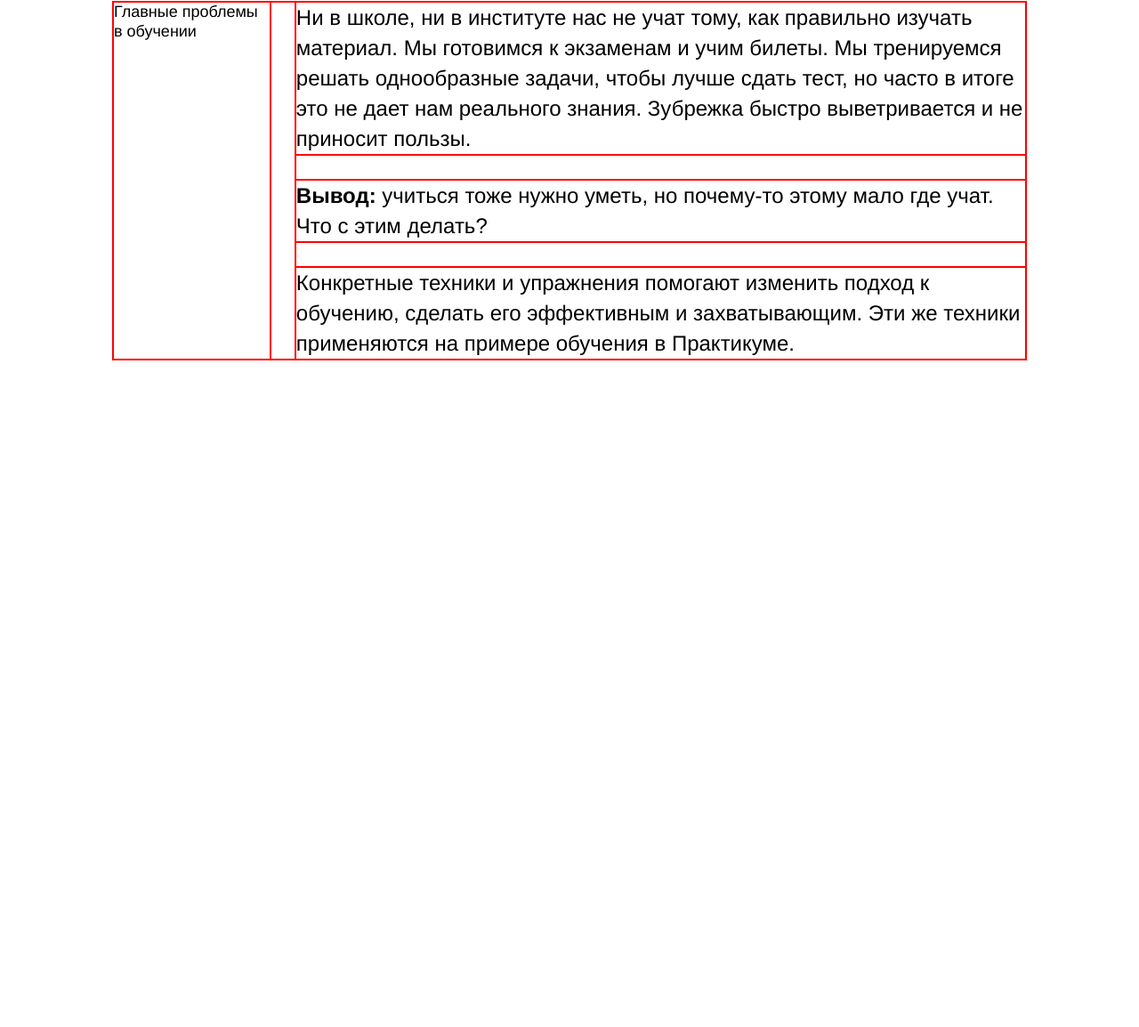
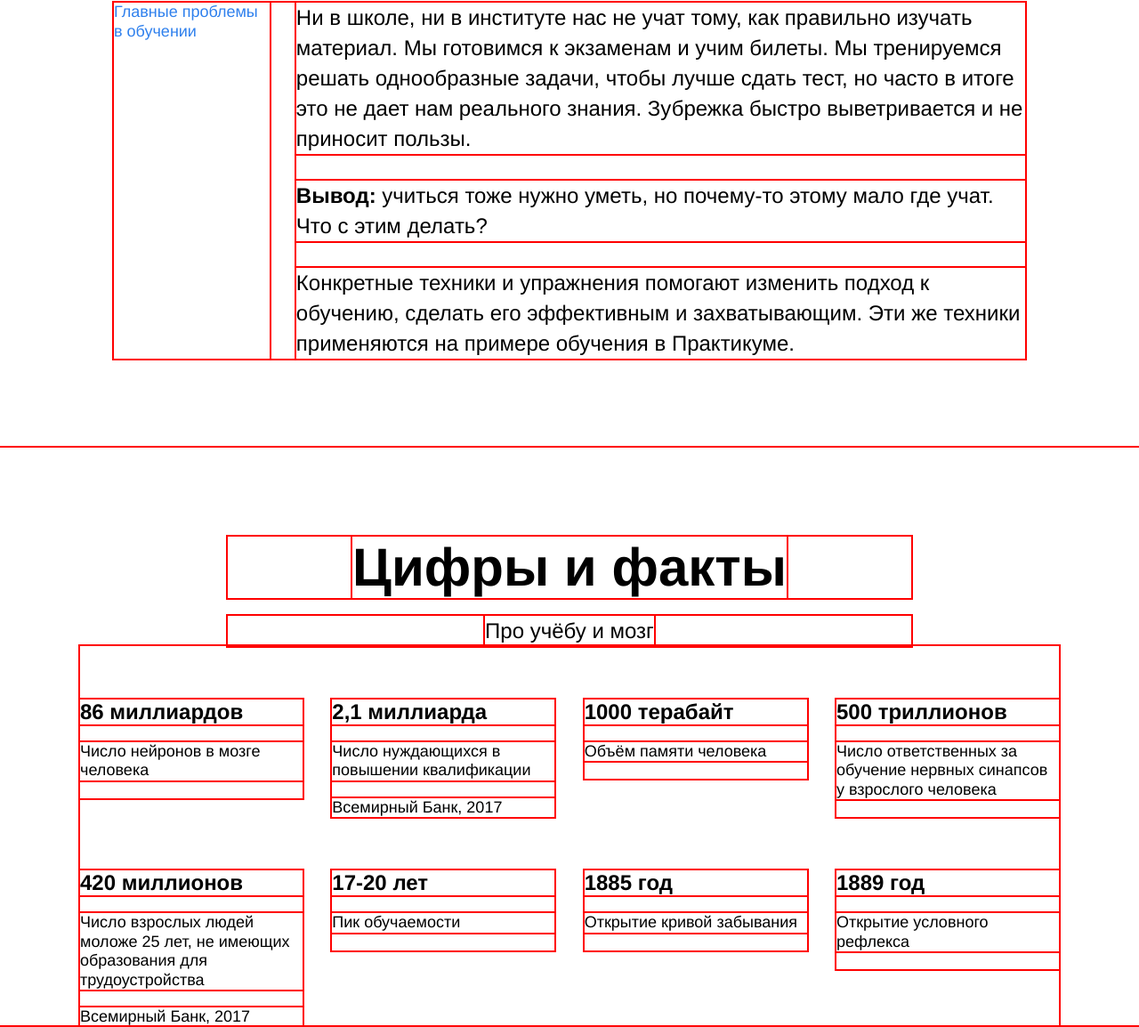
Before and after one commit to GitNikolas/how-to-learn, a plain HTML site: page index.html in a window 1280 px wide. Shown: the part 853-2007 px from the top of the page at 89% size. Before the commit the page ends 1356 px from the top, so only its background shows below. Drawn offline with Linux system fonts and the light colour scheme.

Commit message:
Сверстал секцию digits

```diff
--- a/index.html
+++ b/index.html
@@ -29,12 +29,12 @@
   </header>
 
   <section class="discription">
-    <ul class="two-columns two-columns__list">
+    <ul class="two-columns list-style">
       <li class="two-columns__brief">
         <p>Главные проблемы в обучении</p>
       </li>
 
-      <ul class="two-columns__main-text two-columns__list">
+      <ul class="two-columns__main-text list-style">
         <li class="two-columns__paragraph">
           <p>Ни в школе, ни в институте нас не учат тому, как правильно изучать материал. Мы готовимся к экзаменам и учим билеты. Мы тренируемся решать однообразные задачи, чтобы лучше сдать тест, но часто в итоге это не дает нам реального знания. Зубрежка быстро выветривается и не приносит пользы.</p>
         </li>
@@ -49,8 +49,99 @@
     </ul>
   </section>
 
-  <!-- <section class="digits">
+  <section class="digits">
+    <ul class="section-title section-title_margin list-style">
+      <li>
+        <h1 class="centered-block section-title_text">Цифры и факты</h1>
+      </li>
+    </ul>
 
+    <ul class="section-subtitle centered-block list-style">
+      <li>
+        <p class="section-subtitle_text">Про учёбу и мозг</p>
+      </li>
+    </ul>
+
+    <ul class="table list-style">
+      <ul class="table__cell list-style table__cell_margin">
+        <li class="table__heading centered-block">
+          <h2 class="table__heading_text">86 миллиардов</h2>
+        </li>
+        <li>
+          <p class="table__text table__text_margin_20">Число нейронов в мозге человека</p>
+        </li>
+      </ul>
+
+      <ul class="table__cell list-style table__cell_margin">
+        <li class="table__heading centered-block">
+          <h2 class="table__heading_text">2,1 миллиарда</h2>
+        </li>
+        <li>
+          <p class="table__text table__text_margin_20">Число нуждающихся в повышении квалификации</p>
+        </li>
+        <li>
+          <p class="table__text">Всемирный Банк, 2017</p>
+        </li>
+      </ul>
+
+      <ul class="table__cell list-style table__cell_margin">
+        <li class="table__heading">
+          <h2 class="table__heading_text">1000 терабайт</h2>
+        </li>
+        <li>
+          <p class="table__text table__text_margin_20">Объём памяти человека</p>
+        </li>
+      </ul>
+
+      <ul class="table__cell list-style table__cell_margin">
+        <li class="table__heading centered-block">
+          <h2 class="table__heading_text">500 триллионов</h2>
+        </li>
+        <li>
+          <p class="table__text table__text_margin_20">Число ответственных за обучение нервных синапсов у взрослого человека</p>
+        </li>
+      </ul>
+
+      <ul class="table__cell list-style table__cell_margin">
+        <li class="table__heading centered-block">
+          <h2 class="table__heading_text">420 миллионов</h2>
+        </li>
+        <li>
+          <p class="table__text table__text_margin_20">Число взрослых людей моложе 25 лет, не имеющих образования для трудоустройства</p>
+        </li>
+        <li>
+          <p class="table__text">Всемирный Банк, 2017</p>
+        </li>
+      </ul>
+
+      <ul class="table__cell list-style table__cell_margin">
+        <li class="table__heading centered-block">
+          <h2 class="table__heading_text">17-20 лет</h2>
+        </li>
+        <li>
+          <p class="table__text table__text_margin_20">Пик обучаемости</p>
+        </li>
+      </ul>
+
+      <ul class="table__cell list-style table__cell_margin">
+        <li class="table__heading centered-block">
+          <h2 class="table__heading_text">1885 год</h2>
+        </li>
+        <li>
+          <p class="table__text table__text_margin_20">Открытие кривой забывания</p>
+        </li>
+      </ul>
+
+      <ul class="table__cell list-style table__cell_margin">
+        <li class="table__heading centered-block">
+          <h2>1889 год</h2>
+        </li>
+        <li>
+          <p class="table__text table__text_margin_20">Открытие условного рефлекса</p>
+        </li>
+      </ul>
+
+    </ul>
   </section>
 
   <section class="feynman">
@@ -63,7 +154,7 @@
 
   <footer class="footer">
 
-  </footer> -->
+  </footer>
 
 
 </body>
--- a/styles/style.css
+++ b/styles/style.css
@@ -17,7 +17,9 @@
   max-height: 756px;
   outline: 2px solid red;
   display: flex;
-  /* выше установили ограничения для секции */
+  background-color: #f2f2f2;
+  position: relative;
+
 }
 
 /* не забудь удалить свойство ниже!!! */
@@ -80,7 +82,7 @@ position: absolute;
 color:#2f80ed;
 }
 .header__main-illustration{
-  /* background-image: url(../images/header-image.png); */
+  background-image: url(../images/header-image.png);
   position:absolute;
   right:0px;
   bottom:0px;
@@ -96,8 +98,7 @@ color:#2f80ed;
 
 .header__title{
   width:730px;
-  position: absolute;
-  left:64px;
+  margin-left:64px;
   z-index: 4;
   align-self:center;
   line-height: 96px;
@@ -118,6 +119,7 @@ color:#2f80ed;
 
 .discription{
   display: flex;
+  flex-direction:column;
   margin:100px auto 100px;
   width: 80%;
 }
@@ -125,13 +127,14 @@ color:#2f80ed;
   display: flex;
   flex-direction:row;
   justify-content:space-between;
-
+  align-self: center;
 }
 .two-columns__brief{
   width:175px;
   line-height: 1.2;
   font-size: 18px;
   font-weight:normal;
+  color:#2f80ed;
 }
 .two-columns__main-text{
   display: flex;
@@ -157,7 +160,7 @@ color:#2f80ed;
   font-weight:600;
 }
 
-.two-columns__list{
+.list-style{
   list-style: none;
   padding: 0px;
   margin: 0px;
@@ -170,3 +173,79 @@ li{
 ul{
   outline: 2px solid red;
 }
+
+.digits{
+  display: flex;
+  flex-direction: column;
+  align-items:center;
+}
+
+.section-title{
+  width: 60%;
+  display: flex;
+  justify-content:center;
+}
+.section-title_margin{
+  margin:100px auto 20px;
+}
+.section-title_text{
+  line-height: 1.15;
+  font-size: 60px;
+  font-weight:600;
+}
+
+.section-subtitle{
+  width: 60%;
+  display: flex;
+  justify-content:center;
+}
+
+.section-subtitle_text{
+  line-height: 34px;
+  font-size: 24px;
+  font-weight:normal;
+}
+
+.table{
+  display: flex;
+  flex-direction: row;
+  flex-wrap:wrap;
+  justify-content:space-between;
+  align-items:flex-start;
+  width: 1100px;
+}
+
+.table__cell{
+  display: flex;
+  flex-direction: column;
+  justify-content:space-between;
+  width: 250px;
+  min-height: 60px;
+}
+
+.table__cell_margin{
+  margin-top:60px;
+}
+
+.table__heading_text{
+  line-height: 1.15;
+  font-size: 24px;
+  font-weight:600;
+}
+.table__text{
+  line-height: 1.2;
+  font-size: 18px;
+  font-weight:normal;
+}
+
+.table__cell :last-child{
+  margin:0;
+}
+
+.table__cell :first-child{
+  margin:0;
+}
+
+.table__cell :nth-of-type(2n) {
+  margin:20px 0px 20px;
+}
```
